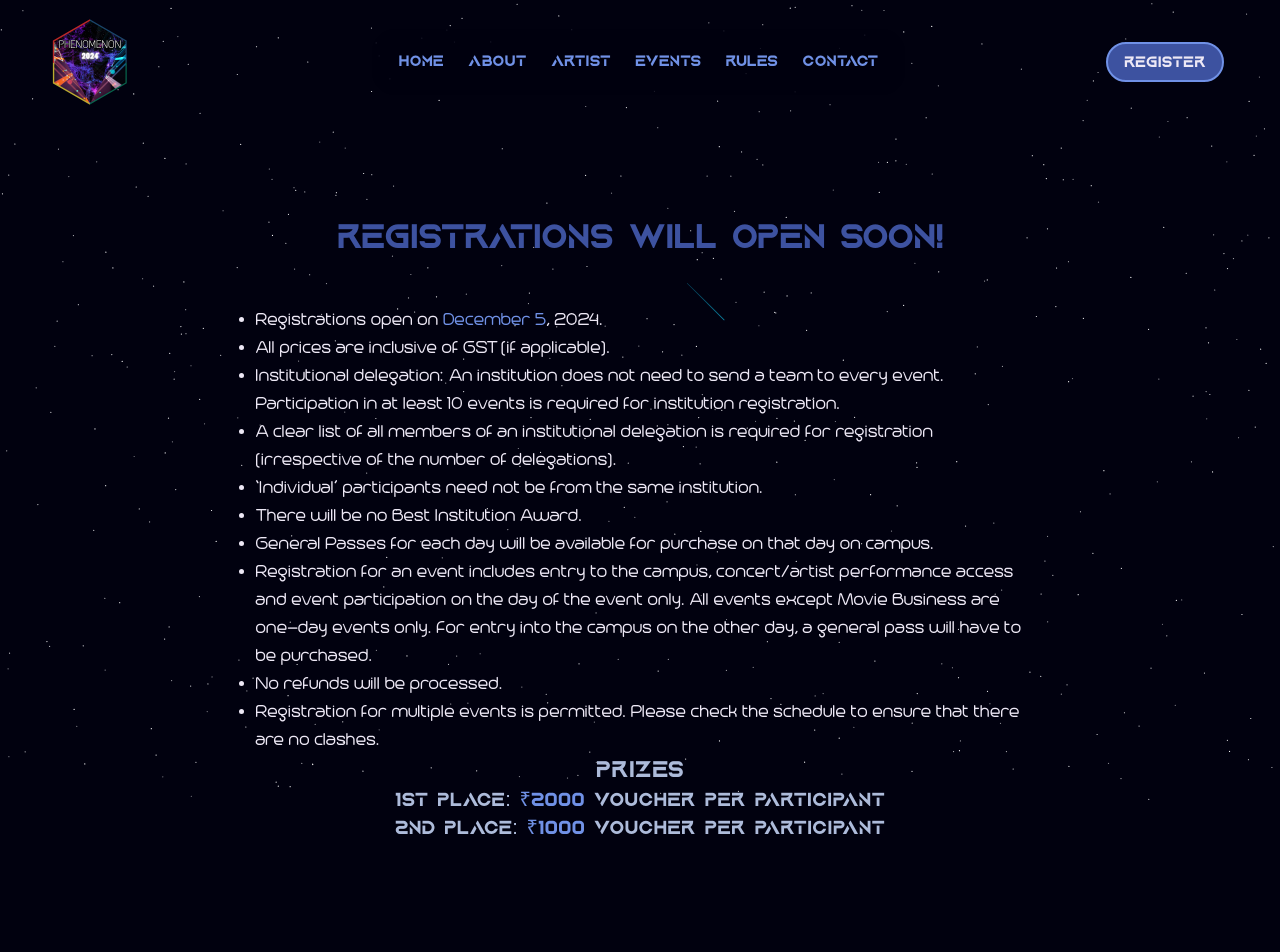
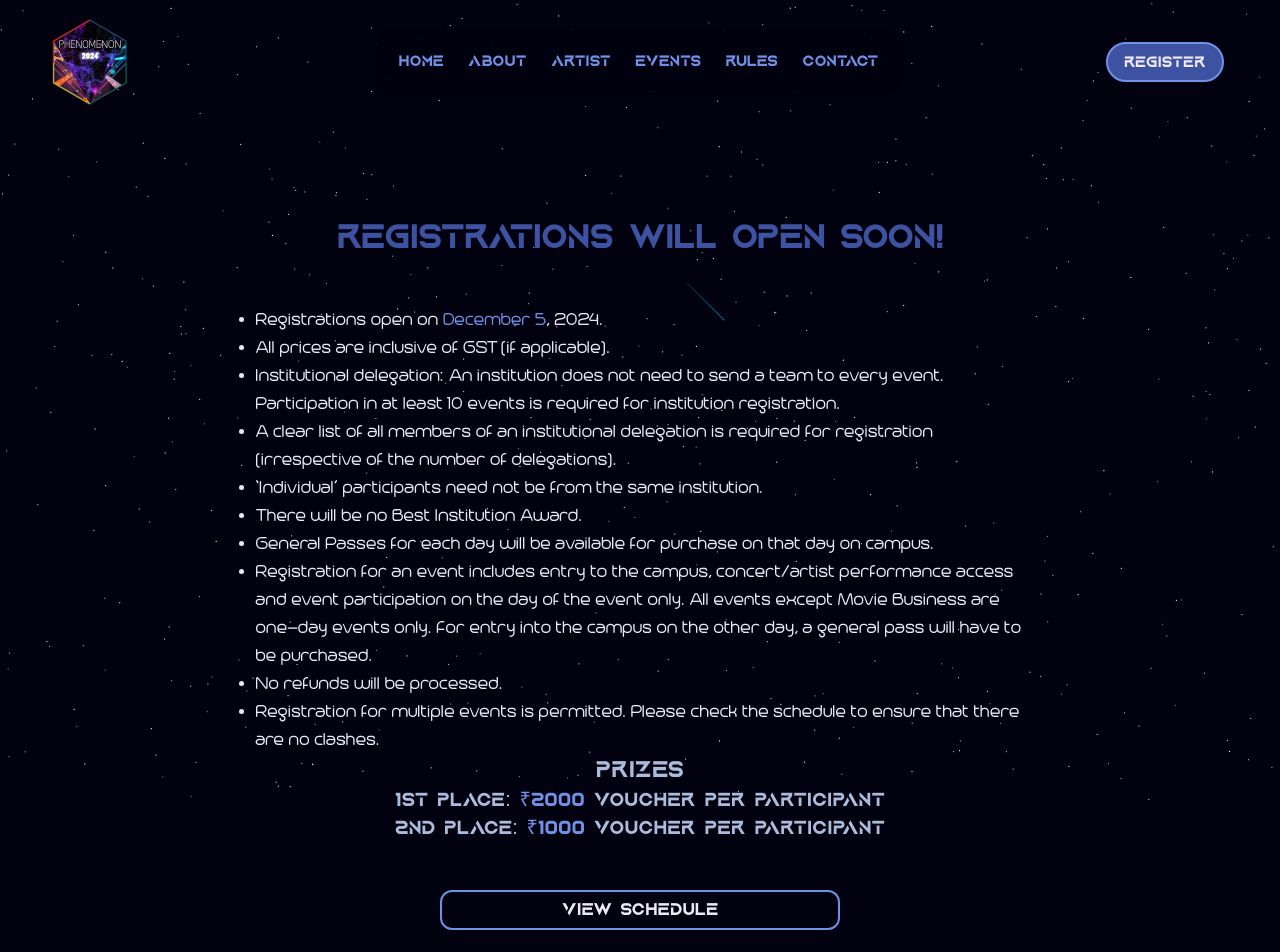
Before and after one commit to aayanatsap/phenomenon, a Next.js app: page /registrations in a window 1280 px wide. Shown: the top 952 px of the page. Built offline with nearby package versions, Linux system fonts and the light colour scheme.

Commit message:
added schedule

```diff
--- a/app/events/page.tsx
+++ b/app/events/page.tsx
@@ -275,7 +275,7 @@ function Events() {
         </div>
         <div className="flex w-full justify-center font-aquire">
           <div className="grid lg:w-1/4 w-[70%] md:w-3/5 self-center gap-3 mb-24">
-            <Link href={"/"} target="_blank" className="flex items-center justify-center lg:text-lg md:text-base text-sm text-lightblue bg-transparent border-2 hover:border-opacity-0 border-midgray font-semibold hover:text-whitepink hover:bg-galaxyBlue hover:scale-105 duration-500 px-5 py-1 rounded-xl h-[40px]">
+            <Link href={"https://drive.google.com/file/d/1pItom5OeBjk-0-xONRamkA0agr6VlZA4/view?usp=drive_link"} target="_blank" className="flex items-center justify-center lg:text-lg md:text-base text-sm text-lightblue bg-transparent border-2 hover:border-opacity-0 border-midgray font-semibold hover:text-whitepink hover:bg-galaxyBlue hover:scale-105 duration-500 px-5 py-1 rounded-xl h-[40px]">
               View Schedule
             </Link>
           </div>
--- a/app/page.tsx
+++ b/app/page.tsx
@@ -29,7 +29,7 @@ export default function Home() {
                 <Link href={"https://drive.google.com/file/d/1_JpW59UTqZ_N2i-3rJyqW24L4kFTlqlk/view?usp=sharing"} target="_blank" className="flex justify-center items-center lg:text-lg md:text-base text-sm text-whitepink bg-transparent border-2 hover:border-opacity-0 border-lightblue font-semibold hover:text-lightgray hover:bg-galaxyBlue hover:scale-105 duration-500 px-5 py-1 rounded-xl h-[40px]">
                   View Brochure
                 </Link>
-                <Link href={"/"} target="_blank" className="flex items-center justify-center lg:text-lg md:text-base text-sm text-whitepink bg-transparent border-2 hover:border-opacity-0 border-lightblue font-semibold hover:text-lightgray hover:bg-galaxyBlue hover:scale-105 duration-500 px-5 py-1 rounded-xl h-[40px]">
+                <Link href={"https://drive.google.com/file/d/1pItom5OeBjk-0-xONRamkA0agr6VlZA4/view?usp=drive_link"} target="_blank" className="flex items-center justify-center lg:text-lg md:text-base text-sm text-whitepink bg-transparent border-2 hover:border-opacity-0 border-lightblue font-semibold hover:text-lightgray hover:bg-galaxyBlue hover:scale-105 duration-500 px-5 py-1 rounded-xl h-[40px]">
                   View Schedule
                 </Link>
               </div>
--- a/app/registrations/page.tsx
+++ b/app/registrations/page.tsx
@@ -38,6 +38,11 @@ export default function page() {
               <span className='font-aquireBold text-lightgray'>1st Place: <span className='font-aquireBold text-lightblue'>₹2000</span> voucher per participant</span>
               <span className='font-aquireBold text-lightgray'>2nd Place: <span className='font-aquireBold text-lightblue'>₹1000</span> voucher per participant</span>
             </div>
+          </div>
+          <div className="flex justify-center self-center w-full font-aquireBold">
+            <Link href={"https://drive.google.com/file/d/1pItom5OeBjk-0-xONRamkA0agr6VlZA4/view?usp=drive_link"} target="_blank" className="flex items-center justify-center lg:text-lg md:text-base text-sm text-whitepink bg-transparent border-2 hover:border-opacity-0 border-lightblue font-semibold hover:text-lightgray hover:bg-galaxyBlue hover:scale-105 duration-500 px-5 py-1 rounded-xl h-[40px] md:w-[400px] w-[300px]">
+              View Schedule
+            </Link>
           </div>
           {/* <div className="hidden lg:block">
             <div className=" lg:grid lg:grid-cols-2 lg:space-y-0  -space-y-28 -mt-16 -mb-20">
```
